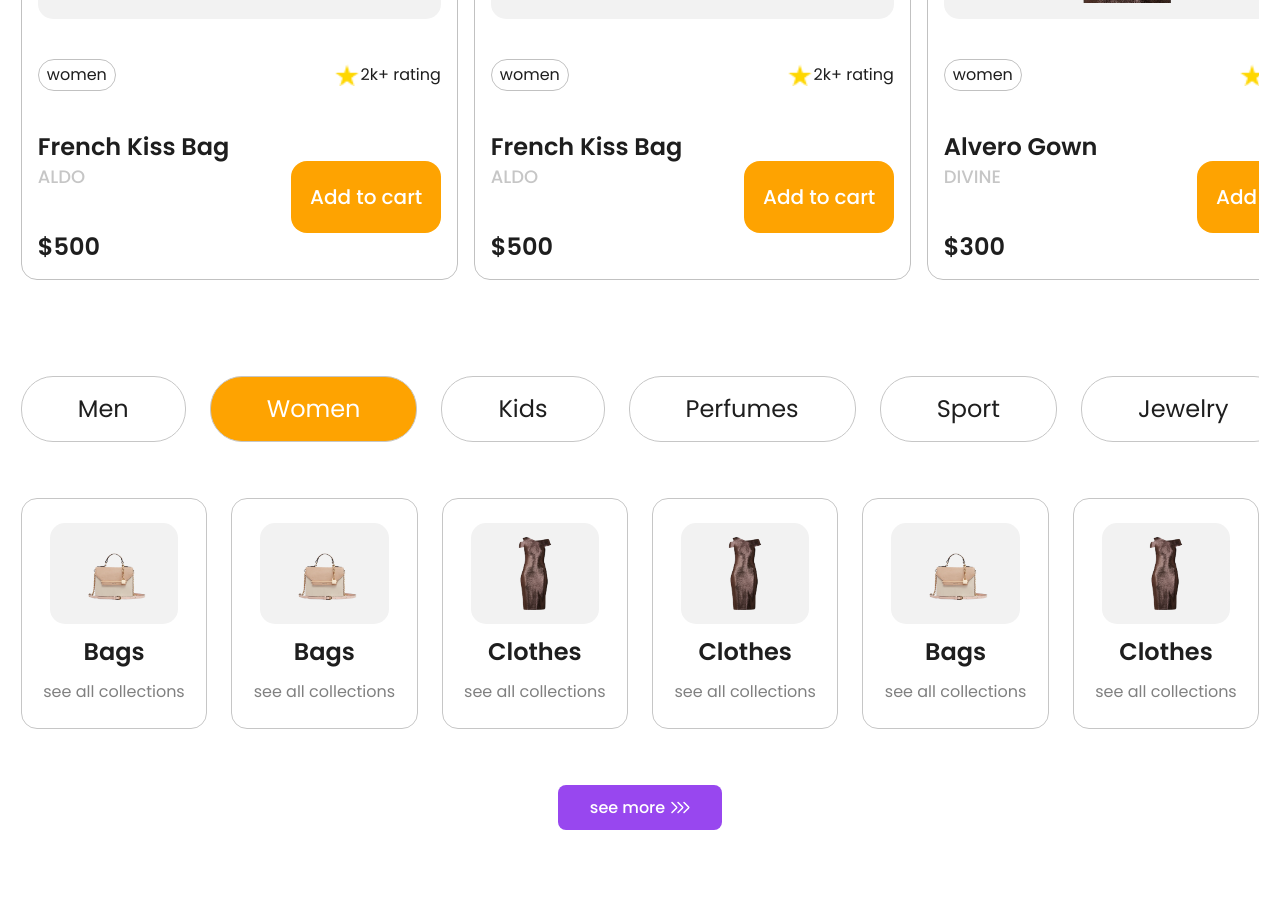
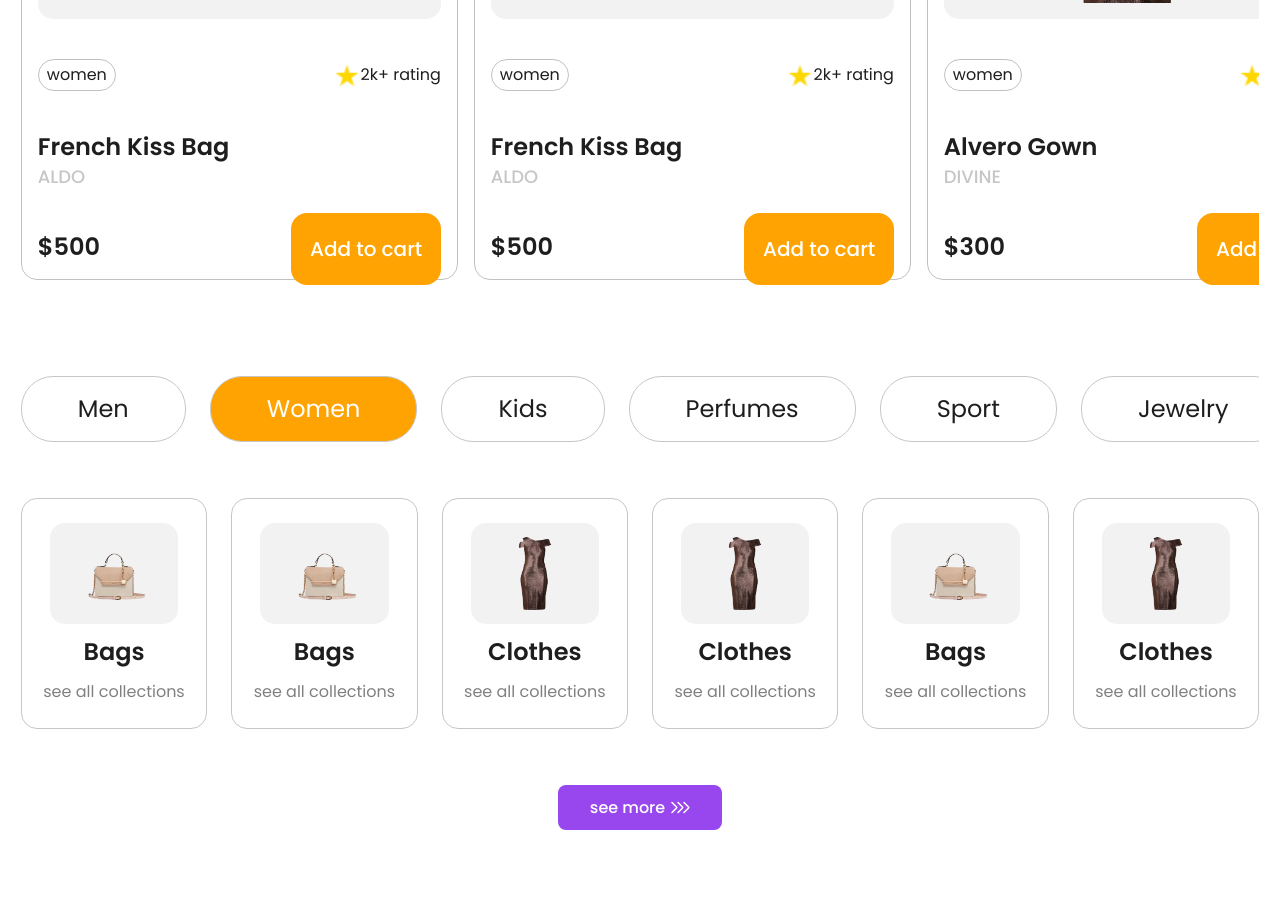
Before and after one commit to matusalab-dev/Gebeya, a Next.js app: page / in a window 1280 px wide. Shown: the part 1280-2188 px from the top of the page. Built offline with nearby package versions, Linux system fonts and the light colour scheme.

Commit message:
update: read.me file

```diff
--- a/src/components/ProductCard.jsx
+++ b/src/components/ProductCard.jsx
@@ -45,10 +45,13 @@ const ProductCard = (product) => {
             </div>
             <h4 className="">${price}</h4>
           </div>
-          <button onClick={() => handleAddToCart(product, qty)}>
+          <button
+            onClick={() => handleAddToCart(product, qty)}
+            className="self-end"
+          >
             <Link
               href="/cart"
-              className="self-end text-sm md:text-xl font-medium rounded-xl px-12 py-[10px] md:px-[18.5px] md:py-[22px] bg-orange text-background"
+              className=" text-sm md:text-xl font-medium rounded-xl px-12 py-[10px] md:px-[18.5px] md:py-[22px] bg-orange text-background"
             >
               Add to cart
             </Link>
```
